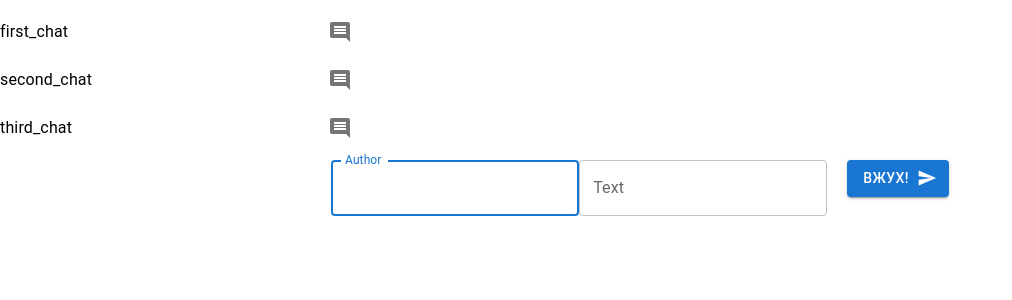
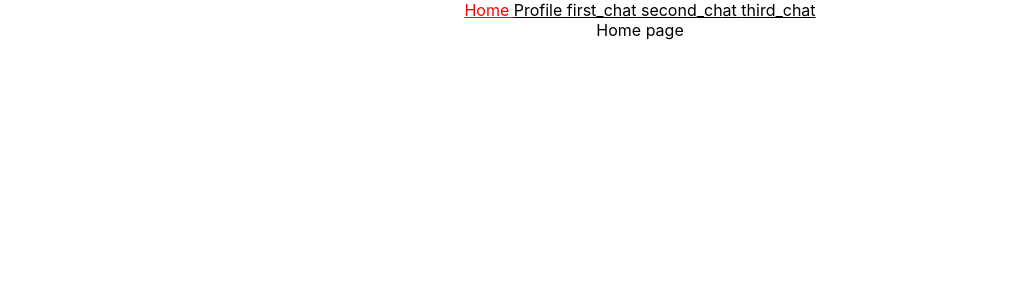
Before and after one commit to shaitanshamma/testReact, a React (Create React App) app: page / in a window 1280 px wide. Shown: the top 300 px of the page, without its empty margins (0-1012 px from the left). Built offline with nearby package versions, Linux system fonts and the light colour scheme.

Commit message:
feat: add react router

```diff
--- a/package.json
+++ b/package.json
@@ -13,7 +13,8 @@
     "@testing-library/user-event": "^13.5.0",
     "react": "^18.2.0",
     "react-dom": "^18.2.0",
-    "react-scripts": "5.0.1",
+    "react-router-dom": "^6.4.1",
+    "react-scripts": "^5.0.1",
     "styled-components": "^5.3.5",
     "web-vitals": "^2.1.4"
   },
--- a/src/App.js
+++ b/src/App.js
@@ -1,17 +1,16 @@
 import './App.css';
-import {useEffect, useState} from "react";
-import {Button, IconButton, List, ListItem, ListItemText, TextField} from "@mui/material";
-import SendIcon from '@mui/icons-material/Send';
-import CommentIcon from '@mui/icons-material/Comment';
+import {useState} from "react";
+import {Routes, Route, BrowserRouter} from 'react-router-dom';
+import Layout from "./components/Layout";
+import Profile from "./components/Profile";
+import ChatList from "./components/ChatList";
+import Home from "./pages/Home";
+import NotFoundPage from "./pages/NotFoundPage";
 
 
 function App() {
 
-    const [messageList, setMessageList] = useState([]);
-    const [author, setAuthor] = useState('');
-    const [text, setText] = useState('');
-    const [robot, setRobot] = useState('');
-    const [chatList, setChatList] = useState([
+    const [chatList] = useState([
         {
             id: 1,
             name: 'first_chat'
@@ -26,76 +25,21 @@ function App() {
         },
     ]);
 
-    const nameHandler = (e) => {
-        setAuthor(e.target.value)
-    }
-    const textHandler = (e) => {
-        setText(e.target.value)
-    }
-    const messageHandler = (event) => {
-        event.preventDefault()
-        setMessageList(messageList => [...messageList, {
-            author: author,
-            text: text
-        }])
-        setAuthor('');
-        setText('');
-    }
-    useEffect(() => {
-        setTimeout(() => {
-            if (messageList.length) {
-                setRobot(messageList[messageList.length - 1].author + ' send some text')
-            }
-        }, 2000)
-    }, [messageList])
-
     return (
-        <div className="App">
-            <List sx={{width: '100%', maxWidth: 360, bgcolor: 'background.paper'}}>
-                {chatList.map((item) => (
-                    <ListItem
-                        key={item.id}
-                        disableGutters
-                        secondaryAction={
-                            <IconButton aria-label="comment">
-                                <CommentIcon/>
-                            </IconButton>
-                        }
-                    >
-                        <ListItemText primary={`${item.name}`}/>
-                    </ListItem>
-                ))}
-            </List>
-            <form onSubmit={messageHandler}>
-                <TextField
-                    id="outlined-name"
-                    label="Author"
-                    value={author}
-                    autoFocus
-                    onChange={nameHandler}
-                />
-                <TextField
-                    id="outlined-name"
-                    label="Text"
-                    value={text}
-                    onChange={textHandler}
-                />
-                <Button variant="contained" endIcon={<SendIcon/>} type={'submit'}
-                        sx={{ml: '20px'}}>
-                    Вжух!
-                </Button>
-            </form>
-            <List>{messageList.map((message, idx) =>
-                <ListItem key={idx}>
-                    <ListItemText
-                        primary={`Автор - ${message.author}. Текст - ${message.text}`}
-                    />
-                </ListItem>)
-            }
-            </List>
-            <h4>{robot}</h4>
-
-        </div>
+        <BrowserRouter>
+            <div className="App">
+                <Routes>
+                    <Route path={"/"} element={<Layout chatList={chatList}/>}>
+                        <Route index path={"/"} element={<Home/>}/>
+                        <Route path={"/profile"} element={<Profile/>}/>
+                        {chatList.map((chat) => {
+                            return <Route path={`/${chat.name}`} element={<ChatList/>} key={chat.id}/>
+                        })}
+                    </Route>
+                    <Route index path={"*"} element={<NotFoundPage/>}/>
+                </Routes>
+            </div>
+        </BrowserRouter>
     );
 }
 
--- /dev/null
+++ b/src/components/ChatList.js
@@ -0,0 +1,96 @@
+import React from 'react';
+import {Button, IconButton, List, ListItem, ListItemText, TextField} from "@mui/material";
+import CommentIcon from "@mui/icons-material/Comment";
+import SendIcon from "@mui/icons-material/Send";
+import {useEffect, useState} from "react";
+
+const ChatList = ({chats}) => {
+
+    const [messageList, setMessageList] = useState([]);
+    const [author, setAuthor] = useState('');
+    const [text, setText] = useState('');
+    const [robot, setRobot] = useState('');
+    const [chatList] = useState([
+        {
+            id: 1,
+            name: 'first_chat'
+        },
+        {
+            id: 2,
+            name: 'second_chat'
+        },
+        {
+            id: 3,
+            name: 'third_chat'
+        },
+    ]);
+
+    const nameHandler = (e) => {
+        setAuthor(e.target.value)
+    }
+    const textHandler = (e) => {
+        setText(e.target.value)
+    }
+    const messageHandler = (event) => {
+        event.preventDefault()
+        setMessageList(messageList => [...messageList, {
+            author: author,
+            text: text
+        }])
+        setAuthor('');
+        setText('');
+    }
+    useEffect(() => {
+        setTimeout(() => {
+            if (messageList.length) {
+                setRobot(messageList[messageList.length - 1].author + ' send some text')
+            }
+        }, 2000)
+    }, [messageList])
+    return (
+        <>
+            <List sx={{width: '100%', maxWidth: 360, bgcolor: 'background.paper'}}>
+                {chatList.map((item) => {
+                        return <ListItem
+                            key={item.id}
+                            disableGutters
+                            secondaryAction={<IconButton
+                                aria-label="comment"><CommentIcon/></IconButton>}><ListItemText
+                            primary={`${item.name}`}/>
+                        </ListItem>
+                    }
+                )}
+            </List>
+            <form onSubmit={messageHandler}>
+                <TextField
+                    id="outlined-name"
+                    label="Author"
+                    value={author}
+                    autoFocus
+                    onChange={nameHandler}
+                />
+                <TextField
+                    id="outlined-name"
+                    label="Text"
+                    value={text}
+                    onChange={textHandler}
+                />
+                <Button variant="contained" endIcon={<SendIcon/>} type={'submit'}
+                        sx={{ml: '20px'}}>
+                    Вжух!
+                </Button>
+            </form>
+            <List>{messageList.map((message, idx) =>
+                <ListItem key={idx}>
+                    <ListItemText
+                        primary={`Автор - ${message.author}. Текст - ${message.text}`}
+                    />
+                </ListItem>)
+            }
+            </List>
+            <h4>{robot}</h4>
+        </>
+    );
+};
+
+export default ChatList;
--- /dev/null
+++ b/src/components/CustomLink.js
@@ -0,0 +1,13 @@
+import React from 'react';
+import {Link, useMatch} from "react-router-dom";
+
+const CustomLink = ({to, children}) => {
+    const match = useMatch(to);
+    return (
+        <Link to={to} style={{color: match ? 'red' : 'black'}}>
+            {children}
+        </Link>
+    );
+};
+
+export default CustomLink;
--- /dev/null
+++ b/src/components/Header.js
@@ -0,0 +1,16 @@
+import React from 'react';
+import CustomLink from "./CustomLink";
+
+const Header = ({chatList}) => {
+    return (
+        <header>
+            <CustomLink to={"/"}>Home </CustomLink>
+            <CustomLink to={"/profile"}>Profile </CustomLink>
+            {chatList.map((e)=>{
+                return <CustomLink key={e.id} to={`/${e.name}`}>{e.name} </CustomLink>
+            })}
+        </header>
+    );
+};
+
+export default Header;
--- /dev/null
+++ b/src/components/Layout.js
@@ -0,0 +1,16 @@
+import React from 'react';
+import {Outlet} from "react-router-dom";
+import Header from "./Header";
+
+const Layout = ({chatList}) => {
+    return (
+        <>
+            <Header chatList={chatList}/>
+            <main>
+                <Outlet/>
+            </main>
+        </>
+    );
+};
+
+export default Layout;
--- /dev/null
+++ b/src/components/Profile.js
@@ -0,0 +1,11 @@
+import React from 'react';
+
+const Profile = () => {
+    return (
+        <div>
+            Profile page
+        </div>
+    );
+};
+
+export default Profile;
--- /dev/null
+++ b/src/pages/Home.js
@@ -0,0 +1,11 @@
+import React from 'react';
+
+const Home = () => {
+    return (
+        <div>
+            Home page
+        </div>
+    );
+};
+
+export default Home;
--- /dev/null
+++ b/src/pages/NotFoundPage.js
@@ -0,0 +1,11 @@
+import React from 'react';
+
+const NotFoundPage = () => {
+    return (
+        <div>
+            Упссс
+        </div>
+    );
+};
+
+export default NotFoundPage;
```
Also changed, not shown: 1 other file (tests, documents, lock files or other folders).
